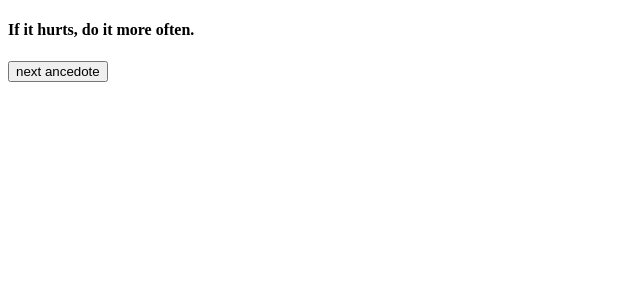
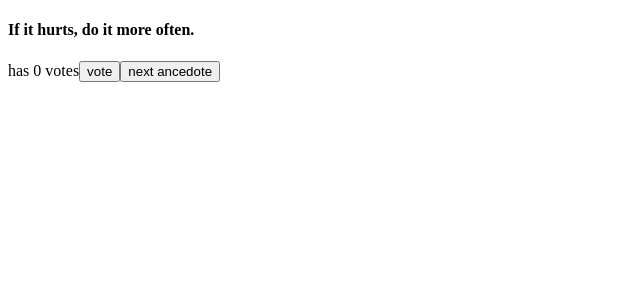
Before and after one commit to FourLorn/fullstack_open, a React (Vite) app in the folder part1/: page / in a window 1280 px wide. Shown: the top 300 px of the page, without its empty margins (0-640 px from the left). Built offline with nearby package versions, Linux system fonts and the light colour scheme.

Commit message:
part 1.13

```diff
--- a/part1/src/App.jsx
+++ b/part1/src/App.jsx
@@ -20,10 +20,22 @@ const App = () => {
     let rand = Math.floor(Math.random() * anecdotes.length)
     setSelected(rand)
   }
+  const ary = new Array(anecdotes.length).fill(0)
+  const [votes, setVote] = useState(ary)
+
+  const handleVotes = () => {
+    console.log(votes[selected])
+    const copy = { ...votes }
+    copy[selected] += 1
+    setVote(copy)
+    console.log(votes[selected])
+  }
 
   return (
     <div>
       <h4>{anecdotes[selected]}</h4>
+      has {votes[selected]} votes
+      <Button onClick={handleVotes} text="vote"/>
       <Button onClick={handleAncedote} text="next ancedote"/>
     </div>
   )
```
